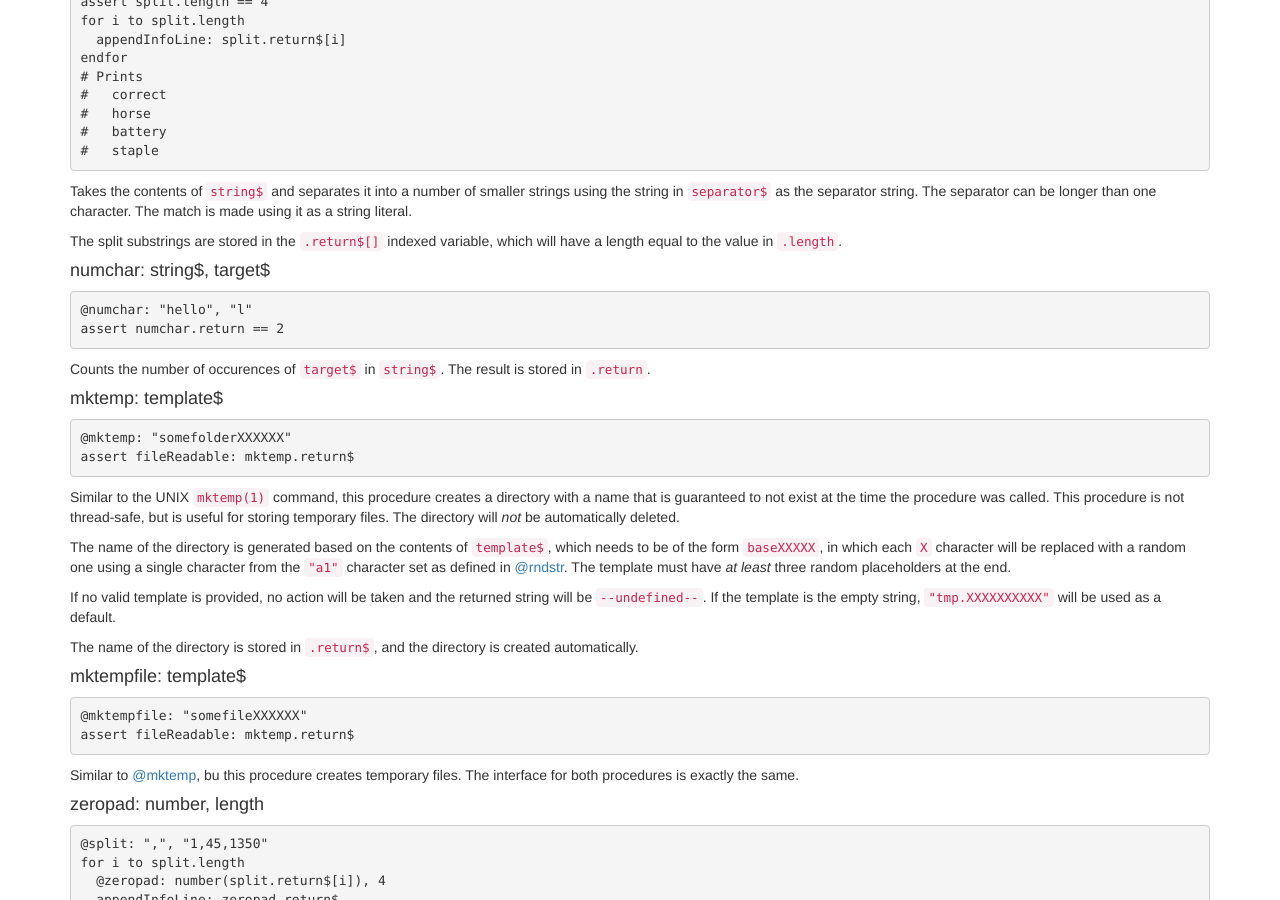
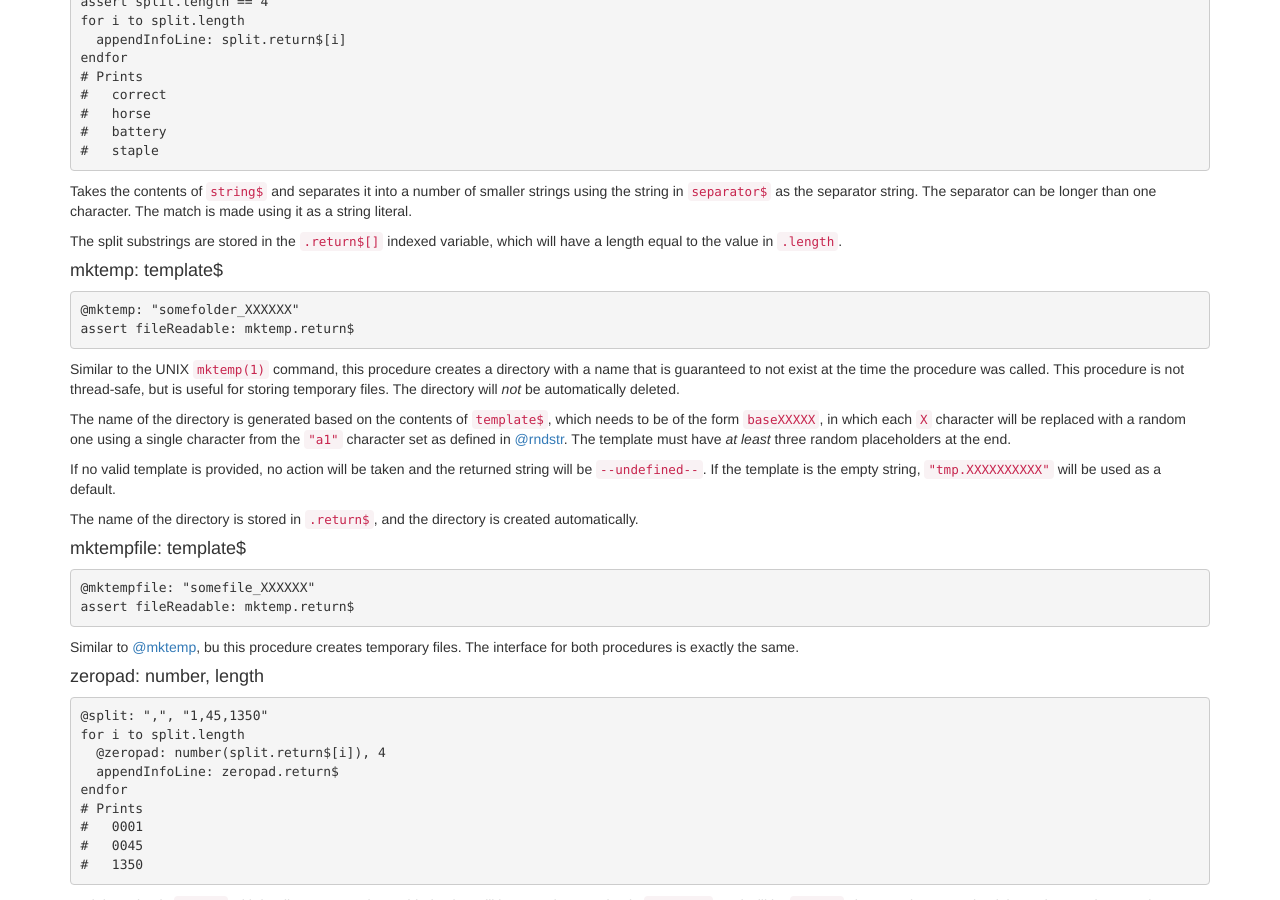
Before and after one commit to jjatria/cpran-www, a Jekyll site: the page built from docs/plugins/utils/index.md, in a window 1280 px wide and 900 px high, scrolled down 1242 px. Built offline with Jekyll 4.4.1, drawn with Linux system fonts in a browser that asks for light colours; nearby versions of some CDN libraries; library files that are not in the unit come from our copies; comment, search, counter and statistics services are not loaded; some of the changed text lies outside the part shown.

Commit message:
Removed entry for numchar, which is deprecated

```diff
--- a/docs/plugins/utils/index.md
+++ b/docs/plugins/utils/index.md
@@ -108,19 +108,10 @@ literal.
 The split substrings are stored in the `.return$[]` indexed variable, which will
 have a length equal to the value in `.length`.
 
-#### numchar: string$, target$
-{: #numchar }
-
-    @numchar: "hello", "l"
-    assert numchar.return == 2
-
-Counts the number of occurences of `target$` in `string$`. The result is stored
-in `.return`.
-
 #### mktemp: template$
 {: #mktemp }
 
-    @mktemp: "somefolderXXXXXX"
+    @mktemp: "somefolder_XXXXXX"
     assert fileReadable: mktemp.return$
 
 Similar to the UNIX [`mktemp(1)`][mktemp] command, this procedure creates a
@@ -146,7 +137,7 @@ automatically.
 #### mktempfile: template$
 {: #mktempfile }
 
-    @mktempfile: "somefileXXXXXX"
+    @mktempfile: "somefile_XXXXXX"
     assert fileReadable: mktemp.return$
 
 Similar to [@mktemp](#mktemp), bu this procedure creates temporary files. The
@@ -172,6 +163,8 @@ at least long enough to hold the significant digits in `number`.
 
 #### strcount: source$, target$
 {: #strcount }
+
+<span></span>{: #numchar }
 
     @strcount: "Hello world", "l"
     assert strcount.return == 3
```
Also changed, not shown: other parts of docs/plugins/utils/index.md (+2 -2 lines).
